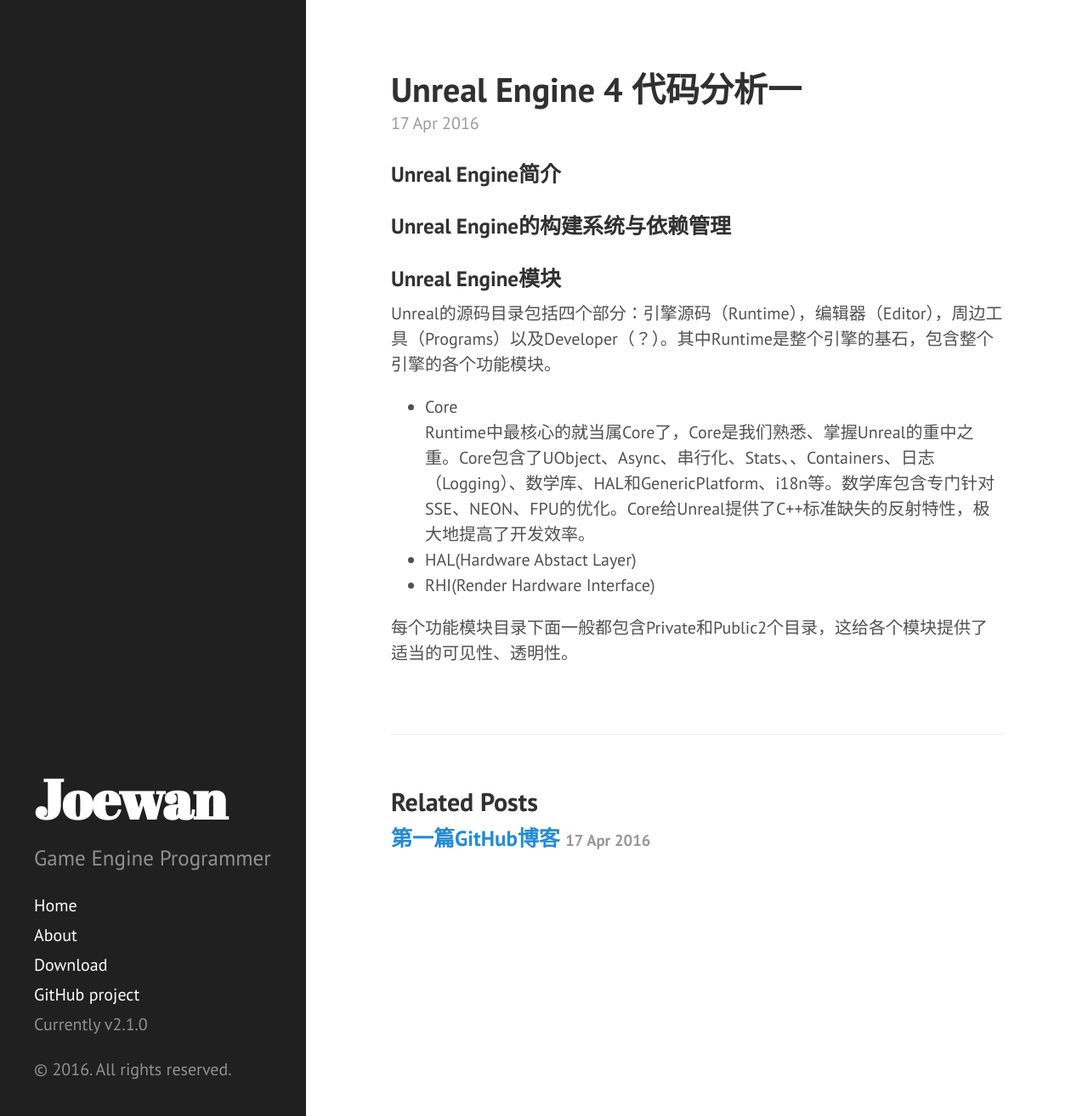
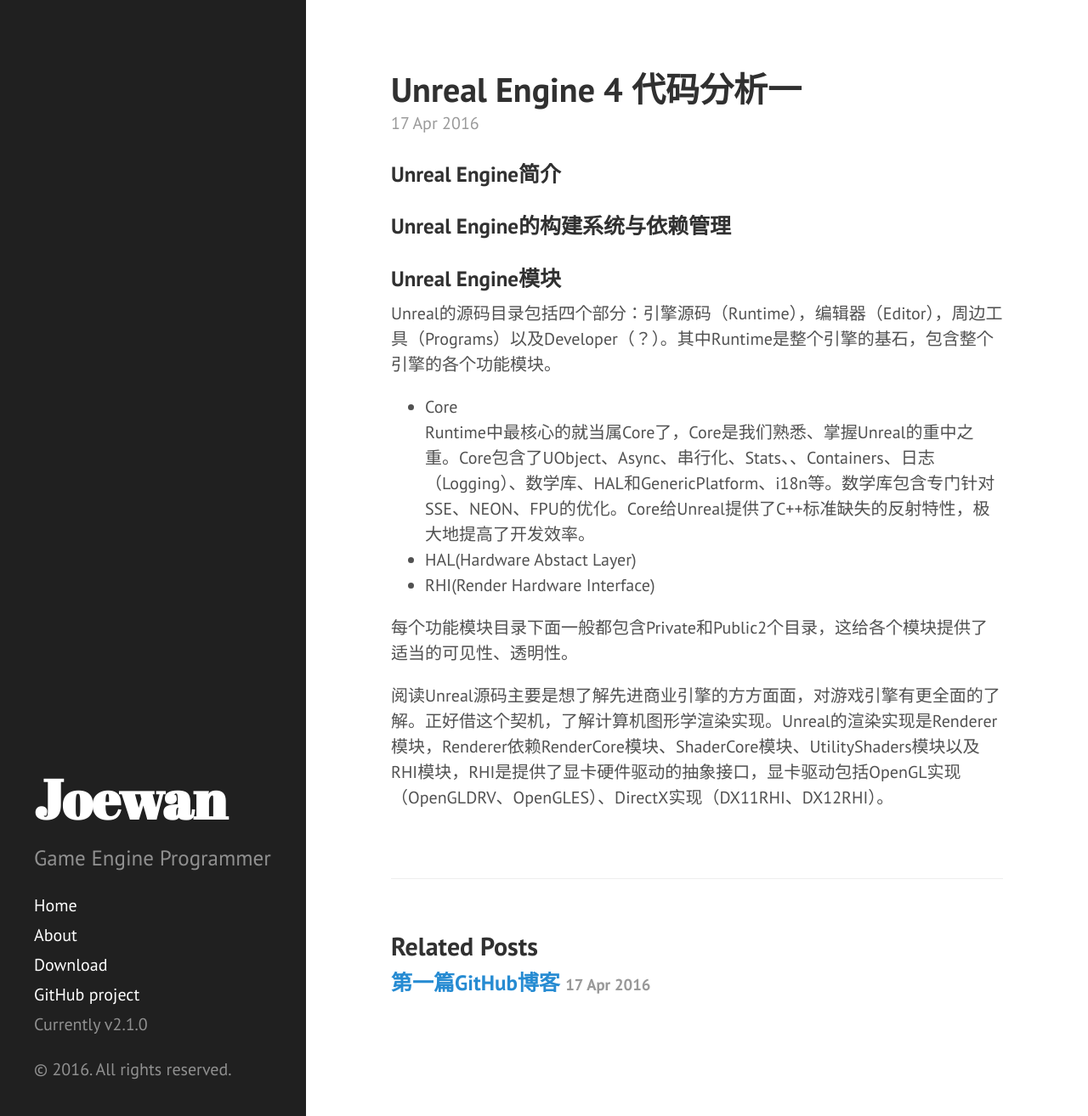
Before and after one commit to joewan/joewan.github.io, a Jekyll site: the page built from _posts/2016-04-17-z-unreal-engine-01.md, in a window 1280 px wide and 1314 px high. Shown: the whole window at 85% size. Built offline with Jekyll 4.4.1, drawn with Linux system fonts in a browser that asks for light colours.

Commit message:
unreal RHI。

```diff
--- a/_posts/2016-04-17-z-unreal-engine-01.md
+++ b/_posts/2016-04-17-z-unreal-engine-01.md
@@ -17,3 +17,5 @@ Runtime中最核心的就当属Core了，Core是我们熟悉、掌握Unreal的
 + RHI(Render Hardware Interface)
 
 每个功能模块目录下面一般都包含Private和Public2个目录，这给各个模块提供了适当的可见性、透明性。
+
+阅读Unreal源码主要是想了解先进商业引擎的方方面面，对游戏引擎有更全面的了解。正好借这个契机，了解计算机图形学渲染实现。Unreal的渲染实现是Renderer模块，Renderer依赖RenderCore模块、ShaderCore模块、UtilityShaders模块以及RHI模块，RHI是提供了显卡硬件驱动的抽象接口，显卡驱动包括OpenGL实现（OpenGLDRV、OpenGLES）、DirectX实现（DX11RHI、DX12RHI）。
```
